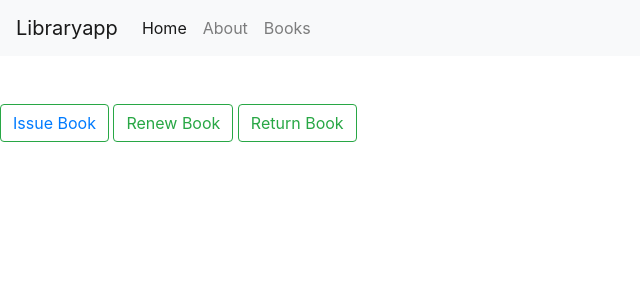
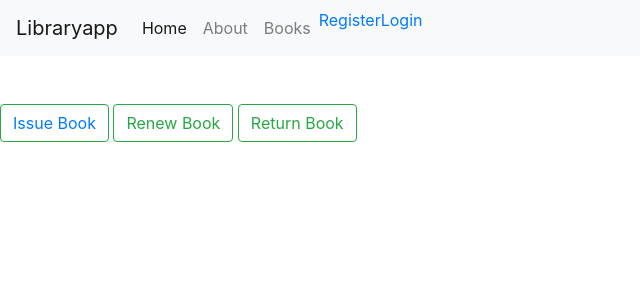
Before and after one commit to ayushkc1/Project1, a Django app: page / in a window 1280 px wide. Shown: the top 300 px of the page, without its empty margins (0-640 px from the left). Run offline with Django 4.2, Linux system fonts and the light colour scheme; data comes from the database, SQL or seed files in the repository; both versions use the stored data as it was after the commit.

Commit message:
PLM-22 minor changes on availability of books

```diff
--- a/libraryapp/templates/libraryapp/base.html
+++ b/libraryapp/templates/libraryapp/base.html
@@ -26,6 +26,16 @@
                 <a class="nav-link" href="#">Books</a>
               </li>
 
+            {% if user.is_authenticated %}
+          <li><a href="/logout">Logout</a></li>
+          <li><a href="/profile" >{{user.first_name}}</a></li>
+          {% else %}
+          <li><a href="/register">Register</a></li>
+          <li><a href="/login">Login</a></li>
+          {% endif %}
+            </li>
+
+
 
           </ul>
 
--- a/libraryapp/urls.py
+++ b/libraryapp/urls.py
@@ -6,4 +6,5 @@ urlpatterns = [
 
      path('issue/',views.issue,name="issue"),
      path('register/', views.register, name='register'),
+
     ]
```
Also changed, not shown: db.sqlite3, libraryapp/views.py (line endings or trailing spaces).
